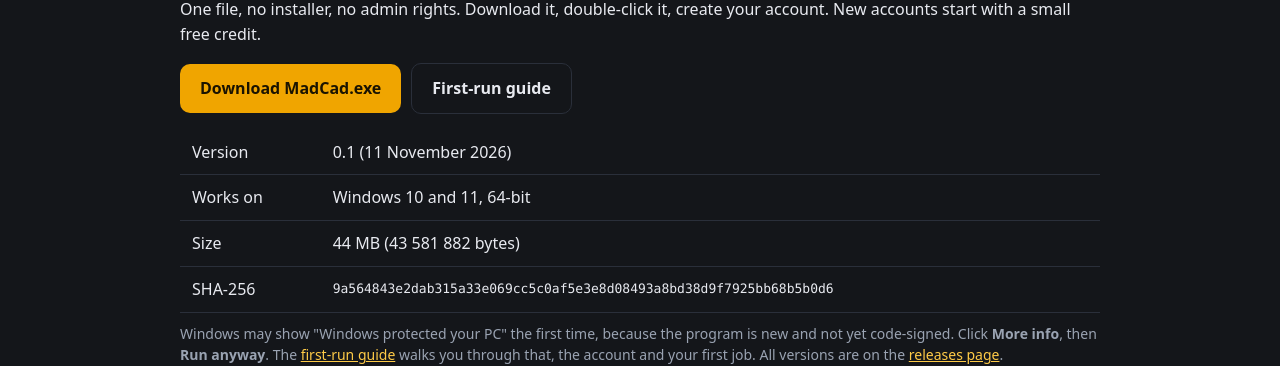
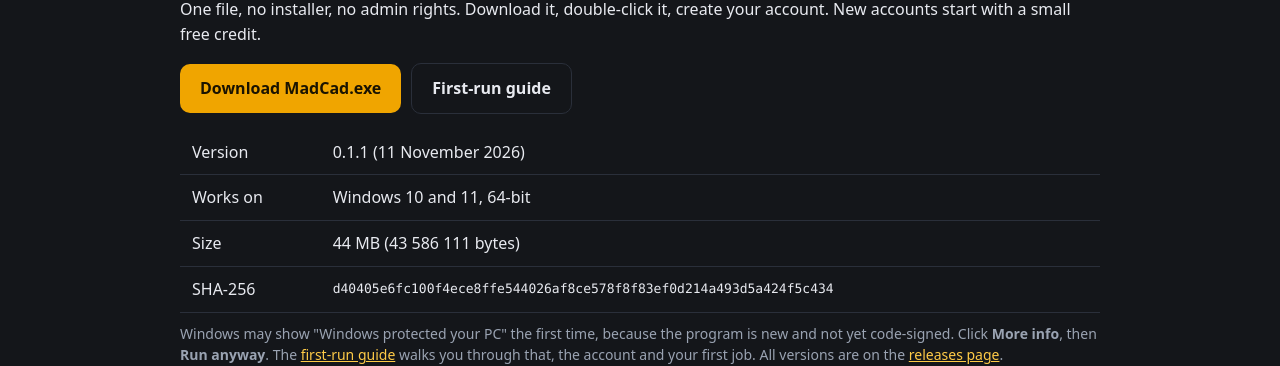
Before and after one commit to fannas/millicad-site, a plain HTML site: page index.html in a window 1280 px wide. Shown: the part 1180-1546 px from the top of the page. Drawn offline with Linux system fonts and the light colour scheme.

Commit message:
Download: version 0.1.1, new size and checksum
Co-Authored-By: Claude Fable 5.1 <noreply@anthropic.com>

```diff
--- a/index.html
+++ b/index.html
@@ -71,10 +71,10 @@ footer p{margin:6px 0}
   <p>One file, no installer, no admin rights. Download it, double-click it, create your account. New accounts start with a small free credit.</p>
   <p><a class="btn" href="https://github.com/fannas/madcad-site/releases/latest/download/MadCad.exe">Download MadCad.exe</a><a class="btn ghost" href="start.html">First-run guide</a></p>
   <table>
-    <tr><td>Version</td><td>0.1 (11 November 2026)</td></tr>
+    <tr><td>Version</td><td>0.1.1 (11 November 2026)</td></tr>
     <tr><td>Works on</td><td>Windows 10 and 11, 64-bit</td></tr>
-    <tr><td>Size</td><td>44 MB (43 581 882 bytes)</td></tr>
-    <tr><td>SHA-256</td><td style="word-break:break-all;font-family:ui-monospace,Consolas,monospace;font-size:13px">9a564843e2dab315a33e069cc5c0af5e3e8d08493a8bd38d9f7925bb68b5b0d6</td></tr>
+    <tr><td>Size</td><td>44 MB (43 586 111 bytes)</td></tr>
+    <tr><td>SHA-256</td><td style="word-break:break-all;font-family:ui-monospace,Consolas,monospace;font-size:13px">d40405e6fc100f4ece8ffe544026af8ce578f8f83ef0d214a493d5a424f5c434</td></tr>
   </table>
   <p class="note">Windows may show "Windows protected your PC" the first time, because the program is new and not yet code-signed. Click <b>More info</b>, then <b>Run anyway</b>. The <a href="start.html">first-run guide</a> walks you through that, the account and your first job. All versions are on the <a href="https://github.com/fannas/madcad-site/releases">releases page</a>.</p>
 </div></section>
```
